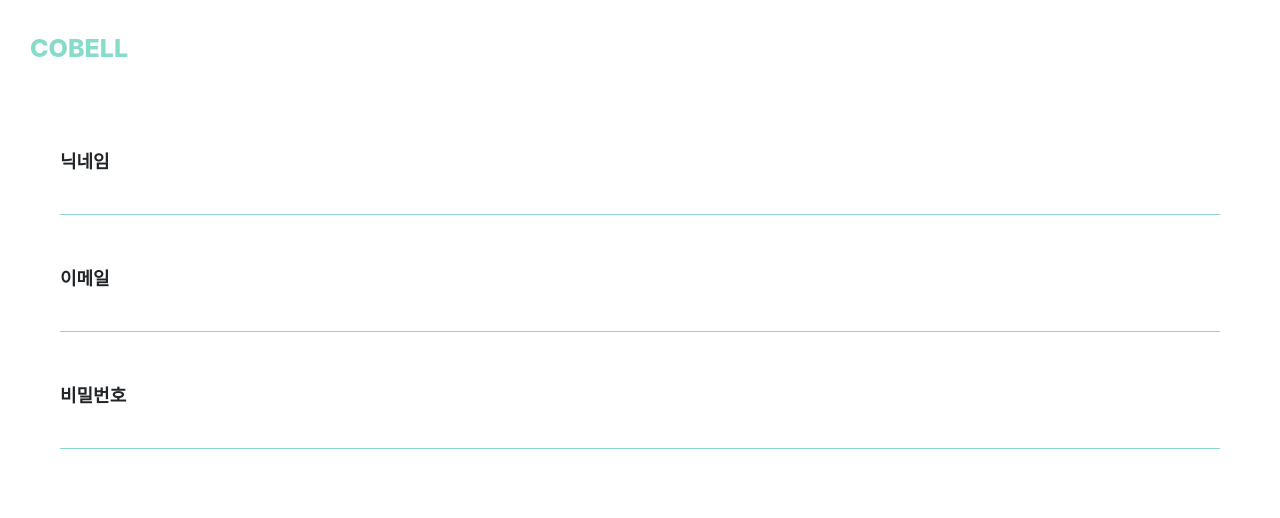
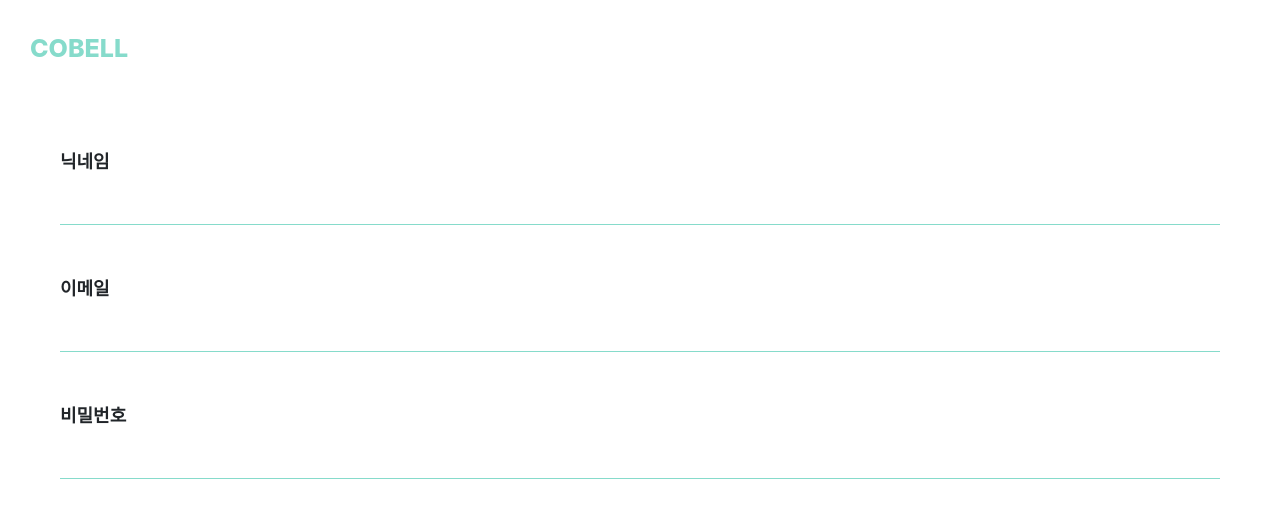
Before and after one commit to local-kim/MOIM, a React (Create React App) app in the folder src/main/reactjs/: page /join in a window 1280 px wide. Shown: the top 518 px of the page. Built offline with nearby package versions, Linux system fonts and the light colour scheme.

Commit message:
로그인, 회원가입 인풋 디자인 수정

```diff
--- a/src/main/reactjs/src/pages/login/Join.module.css
+++ b/src/main/reactjs/src/pages/login/Join.module.css
@@ -47,6 +47,9 @@
   border-bottom: 1px solid #86dbcb;
   width: 100%;
   height: 40px;
+  border-radius: 0;
+  padding: 10px;
+  margin-top: 10px;
 }
 
 .second_join_wrap{
--- a/src/main/reactjs/src/pages/login/Login.module.css
+++ b/src/main/reactjs/src/pages/login/Login.module.css
@@ -27,6 +27,9 @@
   border-bottom: 1px solid #86dbcb;
   width: 100%;
   height: 40px;
+  border-radius: 0;
+  padding: 10px;
+  margin-top: 10px;
 }
 
 .btn_box{
```
